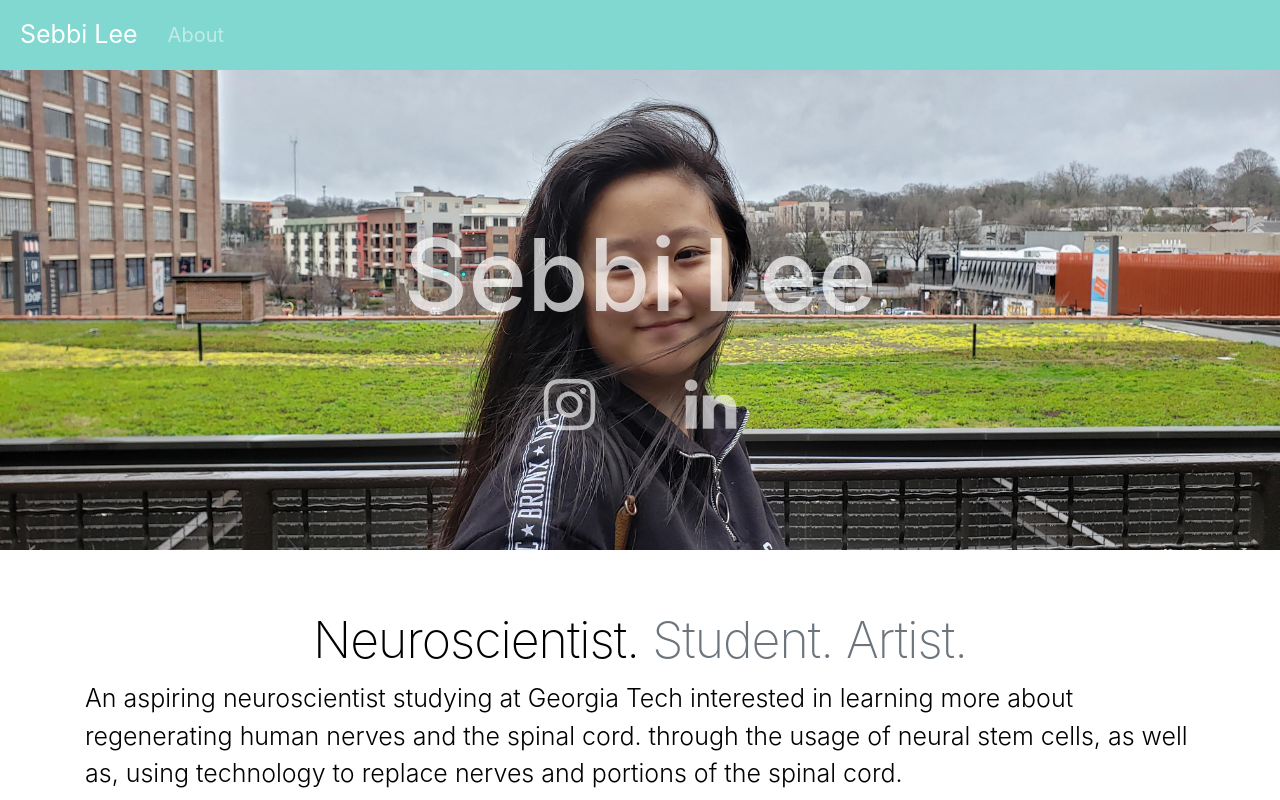
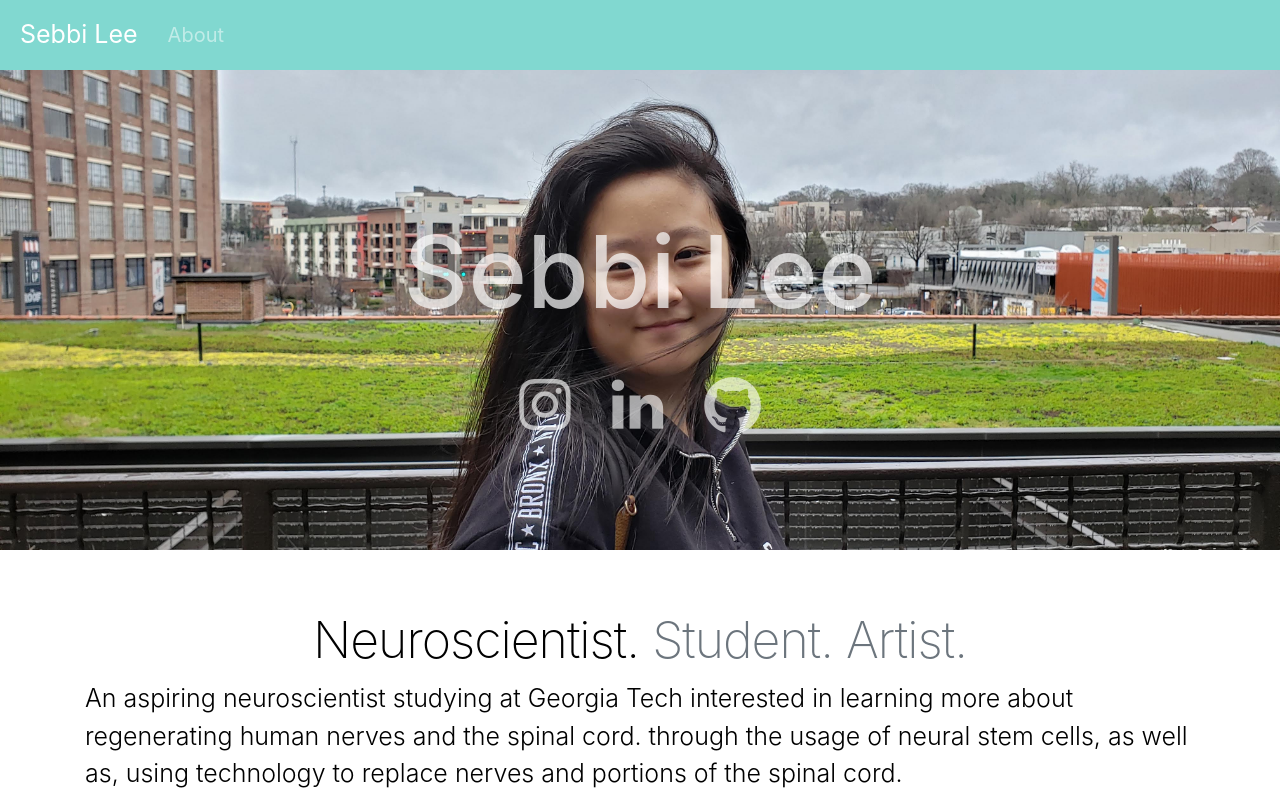
Before and after one commit to sebbilee/sebbilee.github.io, a plain HTML site: page index.html in a window 1280 px wide. Shown: the top 800 px of the page. Drawn offline with nearby package versions, Linux system fonts and the light colour scheme.

Commit message:
github icon addition

```diff
--- a/index.css
+++ b/index.css
@@ -77,6 +77,10 @@ hr.bold {
   opacity: 1.0;
 }
 
+#link-div .fa-github{
+  font-size: 3.3rem;
+}
+
 #sebbu-brain {
   background-image: url(assets/sebbu_brain.jpg);
 }
--- a/index.html
+++ b/index.html
@@ -39,6 +39,7 @@
         d-flex flex-row justify-content-around align-items-center">
           <a class="fa fa-instagram" href="https://www.instagram.com/sebbilee/"></a>
           <a class="fa fa-linkedin" href="https://www.linkedin.com/in/sebinne-lee/"></a>
+          <a class = "fa fa-github" href= "https://github.com/sebbilee/sebbilee.github.io/"></a>
         </div>
 
       </div>
```
Also changed, not shown: 1 other file.
